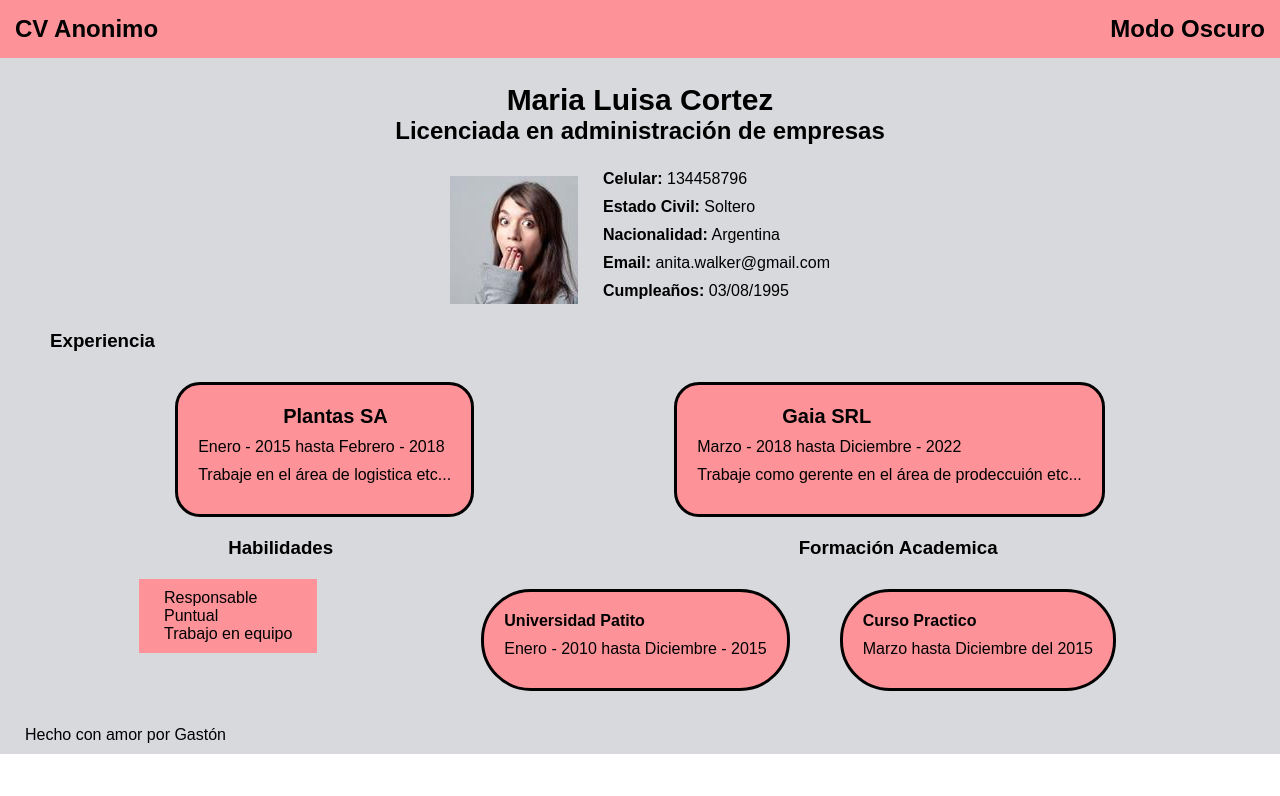
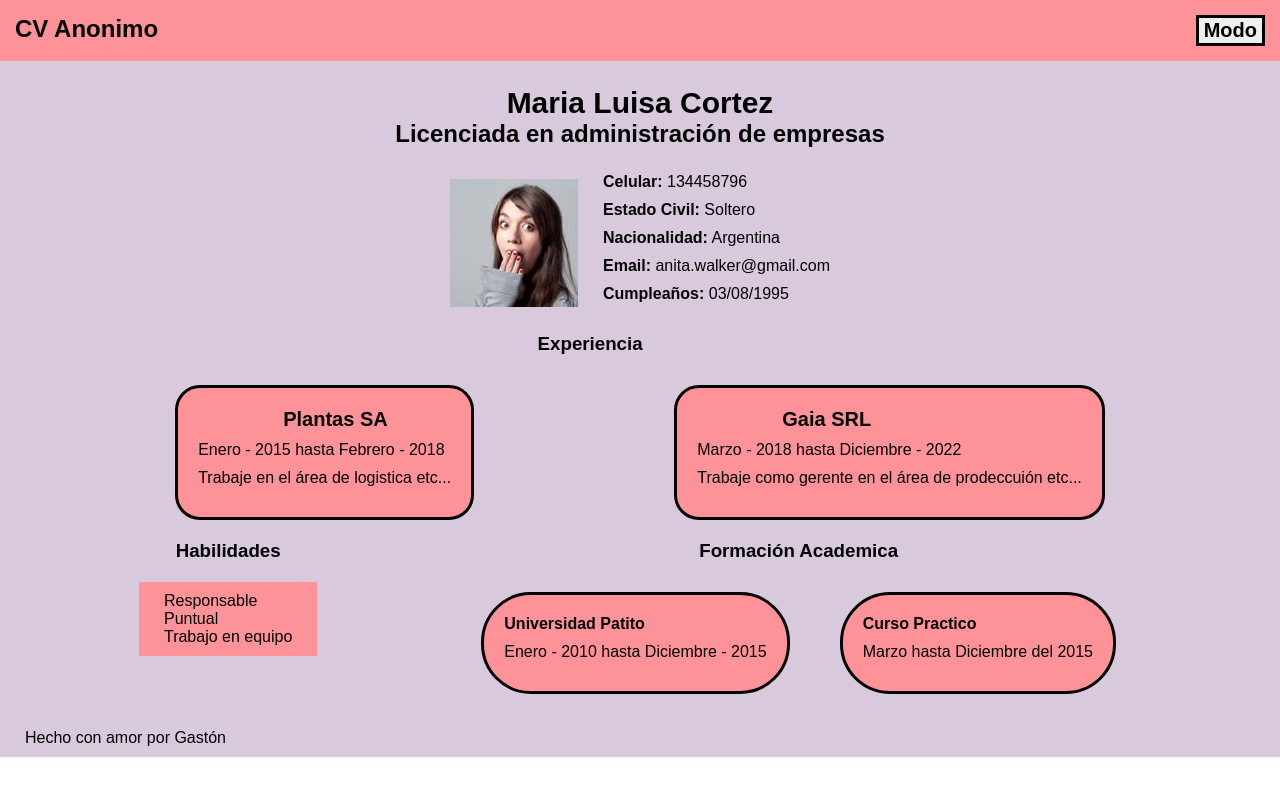
Before and after one commit to GastonNietoGuinazu/ProyectoCV, a plain HTML site: page index.html in a window 1280 px wide. Drawn offline with Linux system fonts and the light colour scheme.

Commit message:
Agregando JavaScript

```diff
--- /dev/null
+++ b/css/dark_web.css
@@ -0,0 +1,29 @@
+:root{
+    --black: #283747;
+    --grey: #34495e;
+    --typography: #ffee58;
+}
+body.dark{
+    color: var(--typography);
+}
+body.dark header{
+    background-color: var(--black);
+}
+body.dark #darck:hover{
+    background-color: white;
+}
+body.dark main{
+    background-color: var(--grey);
+}
+body.dark .experience{
+    background-color: var(--black);
+}
+body.dark .skills{
+    background-color: var(--black);
+}
+body.dark .academic{
+    background-color: var(--black);
+}
+body.dark footer{
+    background-color: var(--grey);
+}
--- a/styles.css
+++ b/css/styles.css
@@ -6,16 +6,24 @@
     font-family: Arial, Helvetica, sans-serif;
 }
 :root{
-    --pink: #d8d9dd;
+    --pink: #d8c9dd;
     --pastel-pink: #fd9399;
 }
 h1{
     font-size: 30px;
 }
 h3{
-    padding-left: 50%;
     padding-top: 20px;
     padding-bottom: 20px;
+}
+#title-experience{
+    padding-left: 37%;
+}
+#title-skills{
+    text-align: center;
+}
+#title-academic{
+   text-align: center;
 }
 .title{
     padding-left: 50px;
@@ -27,10 +35,19 @@ p{
 /* Header */
 
 header{
-    background-color:#fd9399;
+    background-color:var(--pastel-pink);
     display: flex;
     justify-content: space-between;
     padding: 15px;
+}
+#switch{
+    border: solid;
+    padding: 1px;
+    padding-left: 5px;
+    padding-right: 5px;
+}
+#switch:hover{
+    background-color: gold;
 }
 
 /* Main */
@@ -100,3 +117,9 @@ footer{
     padding-top: 10px;
     padding-left: 25px;
 }
+
+@media only screen and (min-width: 768px){
+    #title-experience{
+        padding-left: 42%;
+    }
+}
--- a/index.html
+++ b/index.html
@@ -6,7 +6,8 @@
     <meta http-equiv="X-UA-Compatible" content="IE=edge">
     <meta name="viewport" content="width=device-width, initial-scale=1.0">
     <title>CV Anonimo</title>
-    <link rel="stylesheet" type="text/css" href="styles.css" />
+    <link rel="stylesheet" type="text/css" href="css/styles.css" />
+    <link rel="stylesheet" type="text/css" href="css/dark_web.css" />
 </head>
 
 <body>
@@ -14,14 +15,18 @@
         <article>
             <h2 class="navName">CV Anonimo</h2>
         </article>
-        <article>
-            <h2 class="dark">Modo Oscuro</h2>
-        </article>
+        <button class="darkModeSwitch ms-2" id="switch">
+                <h2 id="text">Modo</h2>
+        </button>
     </header>
     <main>
         <section class="box-name">
-            <article class="name"><h1>Maria Luisa Cortez</h1></article>
-            <article class="name"><h2>Licenciada en administración de empresas</h2></article>
+            <article class="name">
+                <h1>Maria Luisa Cortez</h1>
+            </article>
+            <article class="name">
+                <h2>Licenciada en administración de empresas</h2>
+            </article>
         </section>
         <section class="personalData">
             <img src="img/21.jpg">
@@ -33,7 +38,7 @@
                 <p><b>Cumpleaños:</b> 03/08/1995</p>
             </article>
         </section>
-            <h3 class="title">Experiencia</h3>
+        <h3 class="title" id="title-experience">Experiencia</h3>
         <section class="box-experience">
             <article class="experience">
                 <p class="company-name"><b>Plantas SA</b></p>
@@ -48,7 +53,7 @@
         </section>
         <section class="box-experience">
             <article>
-                    <h3>Habilidades</h3>
+                <h3 id="title-skills">Habilidades</h3>
                 <div class="skills">
                     <ul>
                         <li>Responsable</li>
@@ -58,7 +63,7 @@
                 </div>
             </article>
             <article>
-                    <h3>Formación Academica</h3>
+                <h3 id="title-academic">Formación Academica</h3>
                 <div class="box-academic">
                     <article class="academic">
                         <p><b>Universidad Patito</b></p>
@@ -71,10 +76,9 @@
                 </div>
             </article>
         </section>
+        <p class="made">Hecho con amor por Gastón</p>
     </main>
-    <footer>
-        <p class="made">Hecho con amor por Gastón</p>
-    </footer>
+    <script type="text/javascript" src="js/dark_web.js"></script>
 </body>
 
 </html>
--- /dev/null
+++ b/js/dark_web.js
@@ -0,0 +1,6 @@
+const switchButton = document.getElementById("switch");
+
+switchButton.addEventListener("click", () => {
+    document.body.classList.toggle("dark");
+    switchButton.classList.toggle("active");
+});
```
Lines whose indentation alone changed are shown as unchanged.
